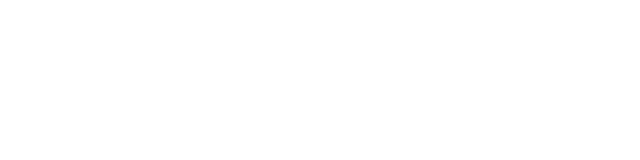
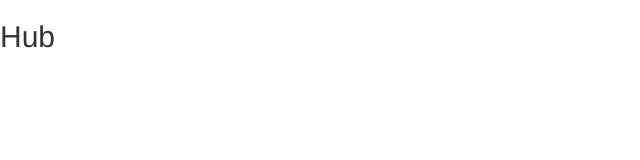
Before and after one commit to NehaSunkum/appRepo, an Angular app in the folder web-app/: page /hub in a window 1280 px wide. Shown: the top 160 px of the page, without its empty margins (0-640 px from the left). Built offline with nearby package versions, Linux system fonts and the light colour scheme.

Commit message:
added routing abilities]

```diff
--- /dev/null
+++ b/web-app/src/app/app-routing.module.ts
@@ -0,0 +1,22 @@
+import { NgModule } from "@angular/core";
+import { RouterModule, Routes } from "@angular/router";
+
+// Components being navigated to
+import { HubComponent } from "./hub/index";
+
+
+const routes: Routes = [
+      { path: 'hub', component: HubComponent},
+    ]
+
+@NgModule({
+    imports: [
+        RouterModule.forRoot(routes)
+    ],
+    exports: [
+        RouterModule
+    ]
+})
+
+export class AppRoutingModule{}
+export const routingComponents = [ HubComponent ]
--- a/web-app/src/app/app.component.html
+++ b/web-app/src/app/app.component.html
@@ -1,3 +1 @@
-<h1>
-  {{title}}
-</h1>
+<hub></hub>
--- /dev/null
+++ b/web-app/src/app/app.config.ts
@@ -0,0 +1,3 @@
+export class AppConfig {
+    public readonly apiUrl = 'http://localhost:4200';
+};
--- /dev/null
+++ b/web-app/src/app/hub/hub.component.html
@@ -0,0 +1 @@
+<h2> Hub </h2>
--- /dev/null
+++ b/web-app/src/app/hub/index.ts
@@ -0,0 +1 @@
+export * from "./hub.component";
```
Also changed, not shown: web-app/src/app/app.module.ts (+10 -3 lines), web-app/src/app/hub/hub.component.ts (added, +8 -0 lines), web-app/src/app/app-routing.component.ts (deleted).
